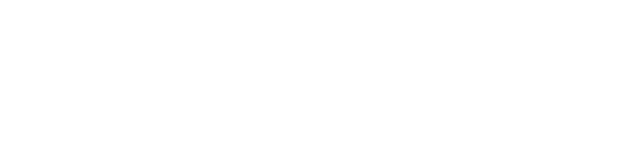
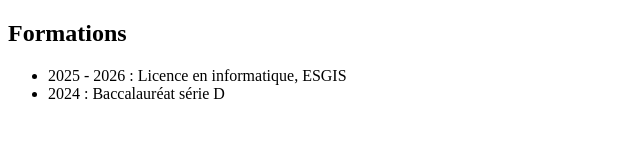
Before and after one commit to adounimalade12-prog/mon-cv, a plain HTML site: page index.html in a window 1280 px wide. Shown: the whole page, without its empty margins (0-640 px from the left). Drawn offline with Linux system fonts and the light colour scheme.

Commit message:
mise en place de la section description

```diff
--- a/index.html
+++ b/index.html
@@ -7,6 +7,10 @@
     <link rel="stylesheet" href="style.css">
 </head>
 <body>
-
+    <h2>Formations</h2>
+    <ul>
+       <li>2025 - 2026 : Licence en informatique, ESGIS</li>
+       <li>2024 : Baccalauréat série D</li>
+    </ul>
 </body>
 </html>
```
